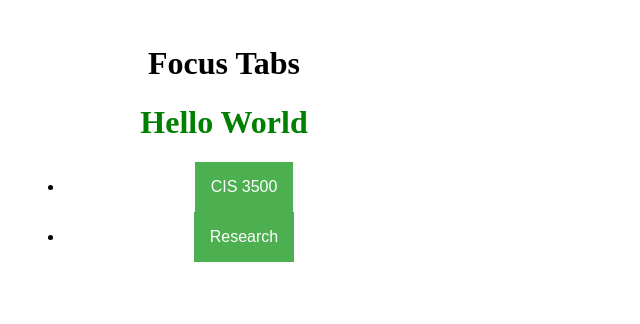
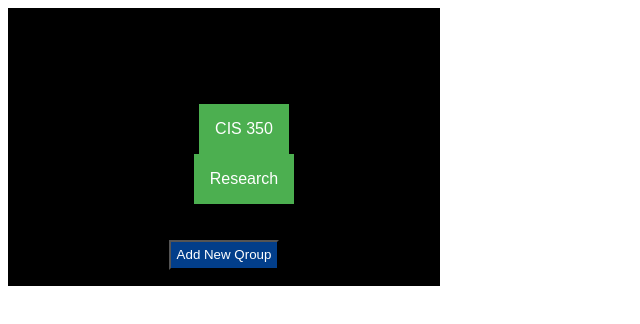
Before and after one commit to guifeitosabr/s24-team-09, a React app: page / in a window 1280 px wide. Shown: the top 324 px of the page, without its empty margins (0-640 px from the left). Built offline with nearby package versions, Linux system fonts and the light colour scheme.

Commit message:
ui changes

```diff
--- a/src/App.css
+++ b/src/App.css
@@ -10,7 +10,11 @@
 .container {
   width: 400px;
   padding: 1rem;
-  background-color: white;
+  background-color: black;
+}
+
+.title {
+  color: white,
 }
 
 /* Style for the dropdown container */
@@ -49,3 +53,37 @@
 
 /* Change color of dropdown links on hover */
 .dropdown-content a:hover {background-color: #f1f1f1}
+
+.regAddTabBtn {
+  padding: 5px;
+  border: 0px;
+  color: #1e1e1e;
+}
+
+.outlineAddTabBtn {
+  border: 2px solid blue;
+  padding: 5px;
+  border: 0px;
+  color: #1e1e1e;
+}
+
+.addbtn {
+  color: white;
+  background-color: #023e8a;
+  outline: 0px;
+  height: 30px;
+}
+
+.button-row {
+  display: flex;        /* Uses flexbox to lay out children */
+  justify-content: space-around; /* Distributes space around items */
+  align-items: center;  /* Centers items vertically in the container */
+}
+
+.newtabs-container {
+  padding: 10px 10px 10px 10px;
+  display: flex;        /* Enables flexbox */
+  flex-wrap: wrap;      /* Allows items to wrap onto the next line */
+  justify-content: flex-start; /* Aligns items to the start of the flex line */
+  gap: 5px;            /* Space between buttons */
+}
--- a/src/App.tsx
+++ b/src/App.tsx
@@ -5,18 +5,61 @@ import data from './example.json';
 
 function App() {
   const [openDropdown, setOpenDropdown] = useState(null); // Track which dropdown is open
+  const [makingGroup, setMakingGroup] = useState(false);
+  const [allTabs, setAllTabs] = useState<{title: string | undefined; url: string | undefined, selected: boolean | undefined}[]>([]);
+  const [groupName, setGroupName] = useState("");
+
   const toggleDropdown = (index) => {
-    if (openDropdown === index) { // If clicking on the currently open dropdown, close it
-      setOpenDropdown(null);
-    } else {
-      setOpenDropdown(index); // Otherwise, open the clicked dropdown
+    setOpenDropdown(openDropdown === index ? null : index);
+  }
+
+  const getAllTabs = () => {
+    setMakingGroup(!makingGroup);
+    chrome.tabs.query({}, function(tabs) {
+      tabs.forEach(tab => {
+        console.log(tab.title);
+        const newTab = {title: tab.title, url: tab.url, selected: false};
+        setAllTabs(allTabs => [...allTabs, newTab]);
+      });
+    });
+  }
+
+  const cancelGroup = () => {
+    setMakingGroup(!makingGroup);
+    setAllTabs([]);
+    setGroupName("");
+  }
+
+  const addGroup = () => {
+    var groupTabs = [];
+    for (let i = 0; i < allTabs.length; i += 1) {
+      if (allTabs[i].selected) {
+        groupTabs.push({title: allTabs[i].title, url: allTabs[i].url});
+      }
     }
+    createTabGroup(groupName);
+    writeTabsToGroup(groupName, groupTabs);
+    cancelGroup();
   }
-  console.log(toggleDropdown);
+
+  const newGroupTabSelected = (tab) => {
+    setAllTabs(allTabs => allTabs.map(t => {
+      // Check if the current tab in the map is the one clicked
+      if (t.title === tab.title && t.url === tab.url) {
+        // Toggle the selected state of the tab
+        return { ...t, selected: !t.selected };
+      }
+      return t; // Return the tab unchanged if it's not the one clicked
+    }));
+  }
+
+  const handleGroupNameChange = (group) => {
+    setGroupName(group.target.value);
+  }
+
   return (
     <div className="App">
       <h1>Focus Tabs</h1>
-      <Hello person="World" />
       <ul>
         {data.groups.map((group, index) => (
           <li key={index}>
@@ -24,13 +67,44 @@ function App() {
               <button onClick={() => toggleDropdown(index)} className="dropbtn">{group.name}</button>
               <div className={openDropdown === index ? "dropdown-content show" : "dropdown-content"}>
                 {group.tabs.map((link, j) => (
-                  <a key={j} href={link.url}>{link.title}</a> // Fixed to dynamically display link titles
+                  <a key={j} href={link.url}>{link.title}</a>
                 ))}
               </div>
             </div>
           </li>
         ))}
       </ul>
+      {makingGroup && (
+        <div>
+          <input
+            type="text"
+            value={groupName}
+            onChange={handleGroupNameChange}
+            placeholder="Enter group name"
+          />
+        </div>
+      )}
+      <div className="newtabs-container">
+        {allTabs.map(tab => {
+          return tab.selected && (
+            <button onClick={() => newGroupTabSelected(tab)} className="outlineAddTabBtn">
+              {tab.title}
+            </button>) ||
+            !tab.selected && (
+              <button onClick={() => newGroupTabSelected(tab)} className="regAddTabBtn">
+                {tab.title}
+              </button>);
+        })}
+      </div>
+      {makingGroup &&
+        <div className="button-row">
+          <button onClick={() => addGroup()} className="addbtn">{"Add Group"}</button>
+          <button onClick={() => cancelGroup()} className="addbtn">{"Cancel Group"}</button>
+        </div>
+      }
+      {!makingGroup &&
+        <button onClick={() => getAllTabs()} className="addbtn">{"Add New Qroup"}</button>
+      }
     </div>
   );
 }
--- a/src/example.json
+++ b/src/example.json
@@ -1,7 +1,7 @@
 {
   "groups": [
     {
-      "name": "CIS 3500",
+      "name": "CIS 350",
       "tabs": [
         {
           "id": 1,
```
Also changed, not shown: public/background.js (+23 -0 lines).
